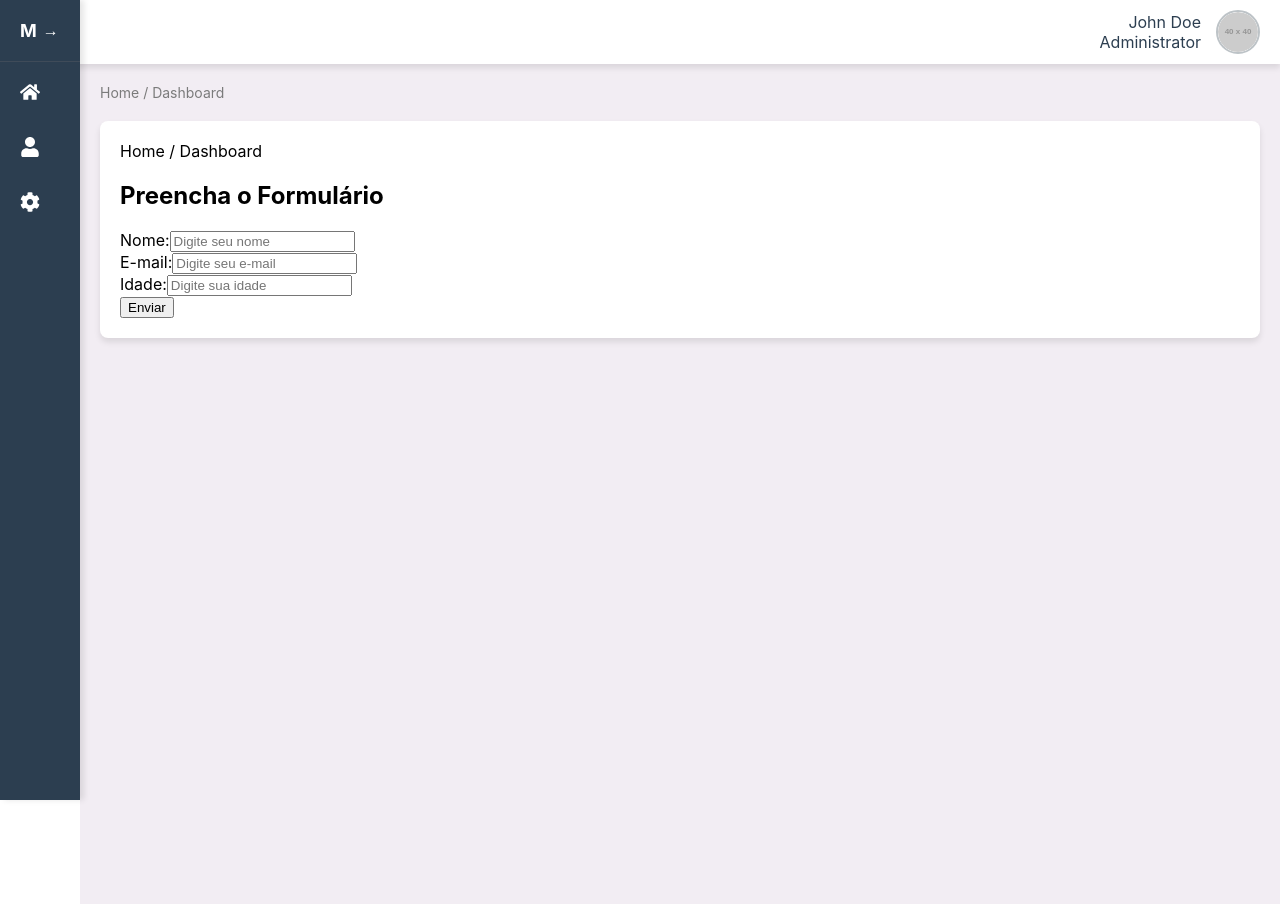
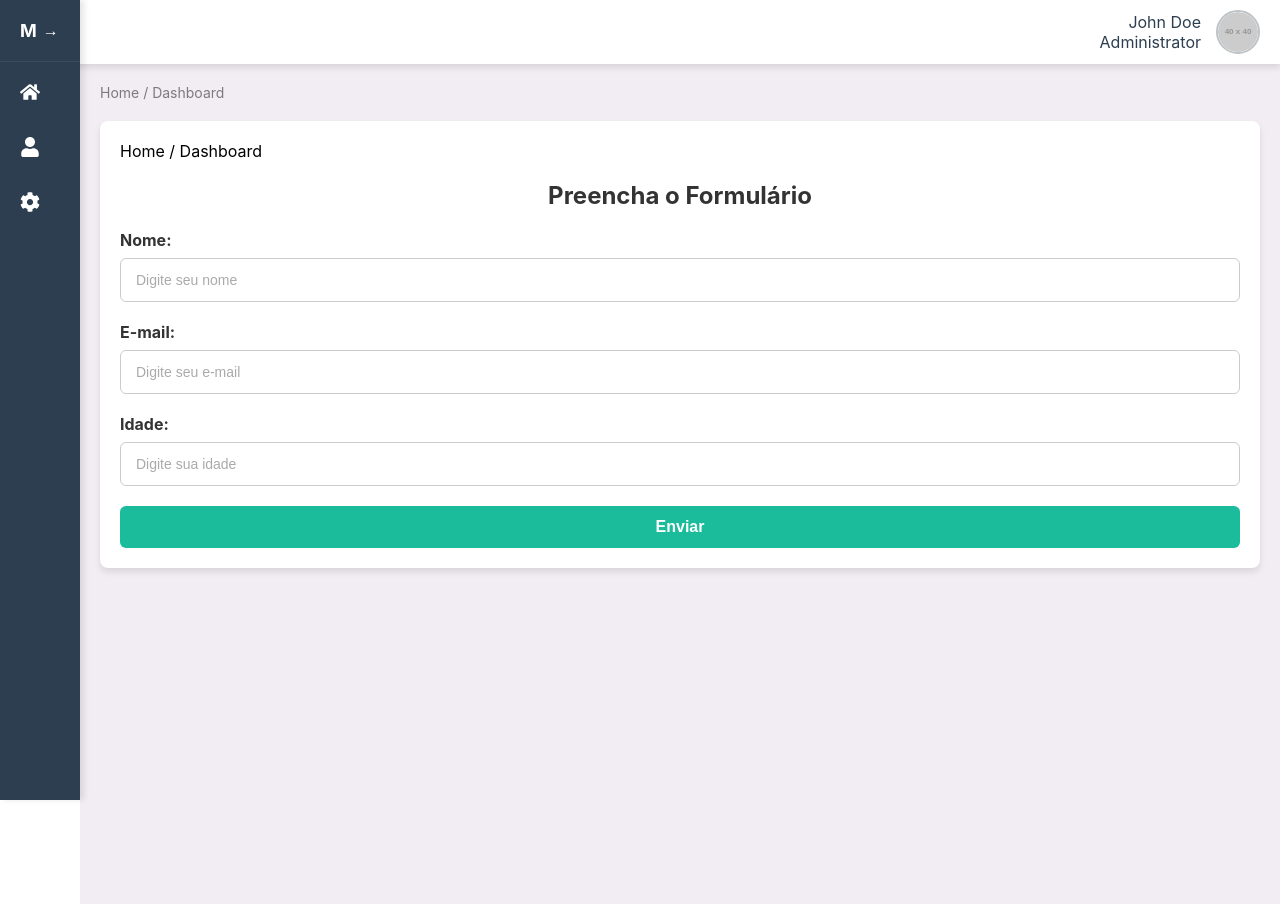
Before and after one commit to maurofidelis/freakit, a React (Create React App) app: page / in a window 1280 px wide. Built offline with nearby package versions, Linux system fonts and the light colour scheme.

Commit message:
alterando a estilização do formulário gerado

```diff
--- a/src/components/Forms/UserForm.jsx
+++ b/src/components/Forms/UserForm.jsx
@@ -1,5 +1,12 @@
 
 import React, { useState } from "react";
+import {
+  FormContainer,
+  FormHeader,
+  FormField,
+  SubmitButton,
+  Message,
+} from "./UserForm.styles";
 
 const UserForm = () => {
   const [formValues, setFormValues] = useState({});
@@ -42,11 +49,11 @@ const UserForm = () => {
   };
 
   return (
-    <div>
-      <h2>Preencha o Formulário</h2>
+    <FormContainer>
+      <FormHeader>Preencha o Formulário</FormHeader>
       <form onSubmit={handleSubmit}>
 
-        <div>
+        <FormField>
           <label htmlFor="name">Nome:</label>
           <input
             type="text"
@@ -57,9 +64,9 @@ const UserForm = () => {
             onChange={handleChange}
             required={true}
           />
-        </div>
+        </FormField>
 
-        <div>
+        <FormField>
           <label htmlFor="email">E-mail:</label>
           <input
             type="email"
@@ -70,9 +77,9 @@ const UserForm = () => {
             onChange={handleChange}
             required={true}
           />
-        </div>
+        </FormField>
 
-        <div>
+        <FormField>
           <label htmlFor="age">Idade:</label>
           <input
             type="number"
@@ -83,14 +90,14 @@ const UserForm = () => {
             onChange={handleChange}
             required={true}
           />
-        </div>
-        <button type="submit" disabled={isSubmitting}>
+        </FormField>
+        <SubmitButton type="submit" disabled={isSubmitting}>
           {isSubmitting ? "Enviando..." : "Enviar"}
-        </button>
+        </SubmitButton>
       </form>
-      {successMessage && <p style={{ color: "green" }}>{successMessage}</p>}
-      {errorMessage && <p style={{ color: "red" }}>{errorMessage}</p>}
-    </div>
+      {successMessage && <Message>{successMessage}</Message>}
+      {errorMessage && <Message isError>{errorMessage}</Message>}
+    </FormContainer>
   );
 };
 
--- /dev/null
+++ b/src/components/Forms/UserForm.styles.js
@@ -0,0 +1,85 @@
+
+import styled from "styled-components";
+
+export const FormContainer = styled.div`
+
+`;
+
+export const FormHeader = styled.h2`
+  margin-bottom: 20px;
+  text-align: center;
+  font-size: 24px;
+  color: #333333;
+  font-weight: bold;
+`;
+
+export const FormField = styled.div`
+  margin-bottom: 20px;
+
+  label {
+    display: block;
+    font-weight: bold;
+    margin-bottom: 8px;
+    color: #333333;
+  }
+
+  input {
+    width: 100%;
+    padding: 12px 15px;
+    border: 1px solid #ccc;
+    border-radius: 6px;
+    font-size: 16px;
+    box-sizing: border-box;
+    transition: all 0.3s ease;
+
+    &:focus {
+      border-color: #1abc9c;
+      box-shadow: 0 0 5px rgba(26, 188, 156, 0.4);
+      outline: none;
+    }
+
+    &:hover {
+      border-color: #16a085;
+    }
+  }
+
+  input[type="number"]::-webkit-inner-spin-button,
+  input[type="number"]::-webkit-outer-spin-button {
+    -webkit-appearance: none;
+    margin: 0;
+  }
+
+  input::placeholder {
+    color: #aaa;
+    font-size: 14px;
+  }
+`;
+
+export const SubmitButton = styled.button`
+  width: 100%;
+  padding: 12px 20px;
+  background-color: #1abc9c;
+  color: #ffffff;
+  border: none;
+  border-radius: 6px;
+  font-size: 16px;
+  font-weight: bold;
+  cursor: pointer;
+  transition: all 0.3s ease;
+
+  &:hover {
+    background-color: #16a085;
+  }
+
+  &:disabled {
+    background-color: #bdc3c7;
+    cursor: not-allowed;
+  }
+`;
+
+export const Message = styled.p`
+  font-size: 14px;
+  margin-top: 20px;
+  color: ${(props) => (props.isError ? "red" : "green")};
+  text-align: center;
+`;
```
Also changed, not shown: form-generator/generate-form.js (+114 -14 lines), 1 other file (tests, documents, lock files or other folders).
